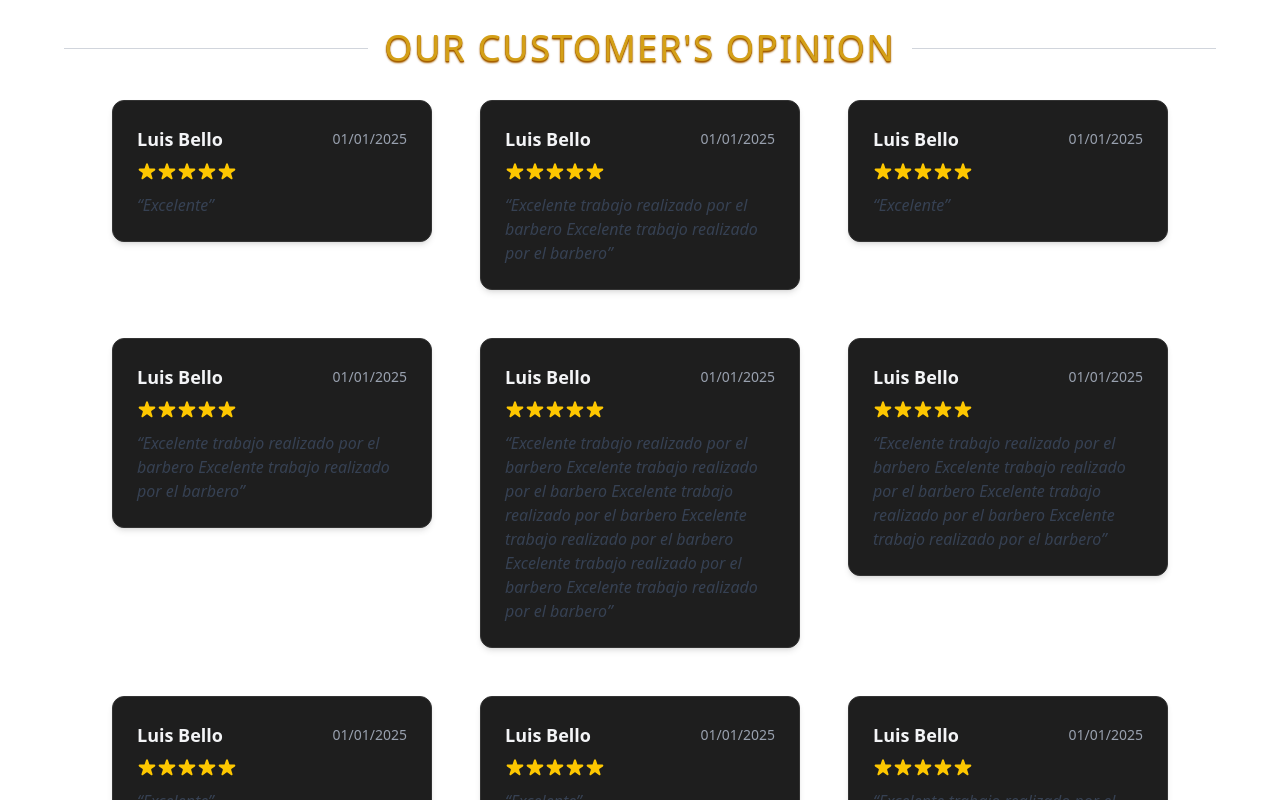
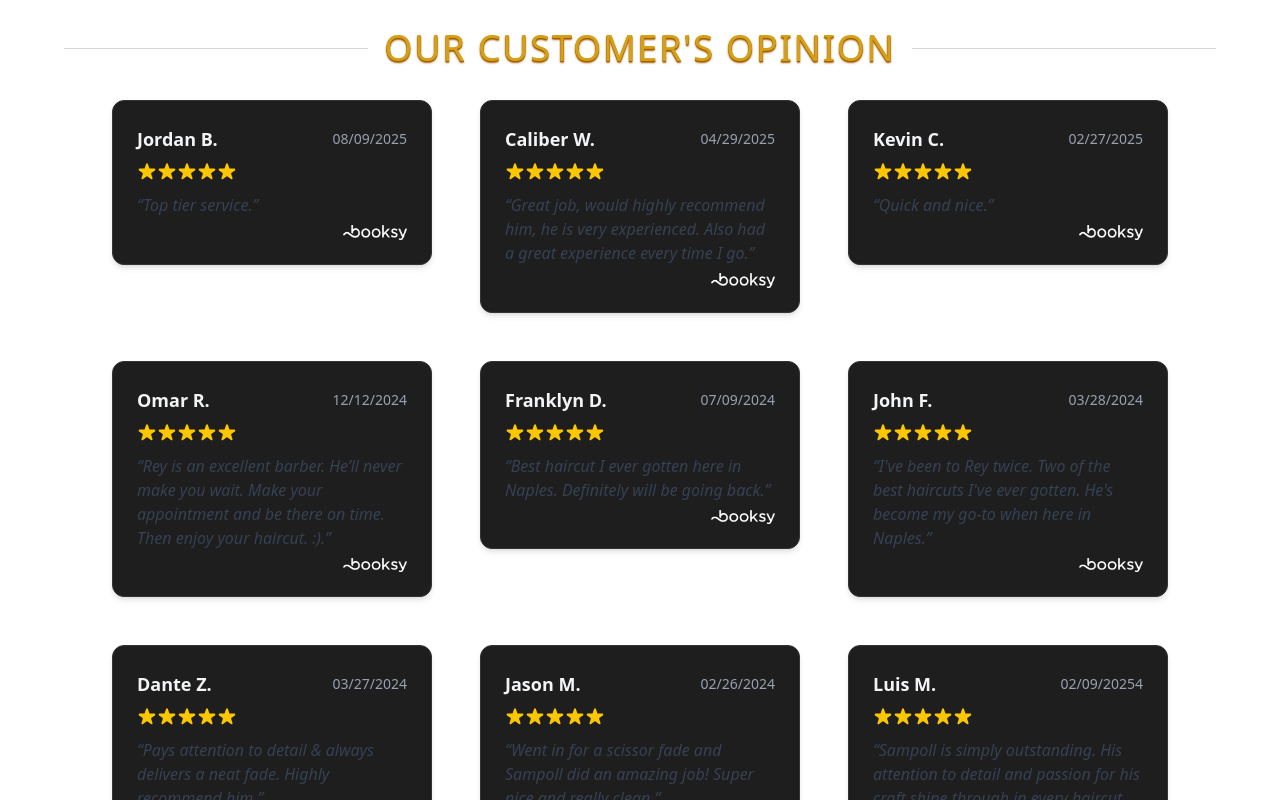
Before and after one commit to LuisBell0/rey-sampoll-barbershop, a Vue app: page / in a window 1280 px wide. Shown: the part 2480-3280 px from the top of the page. Built offline with nearby package versions, Linux system fonts and the light colour scheme.

Commit message:
Added booksy reviews and logo

```diff
--- a/src/components/ReviewCard.vue
+++ b/src/components/ReviewCard.vue
@@ -19,6 +19,9 @@
     </div>
 
     <p class="text-gray-700 dark:text-gray-300 italic">“{{ description }}”</p>
+    <div class="flex justify-end mt-2">
+      <img src="@/assets/Booksy-Logo.png" alt="Booksy Logo" class="w-16">
+    </div>
   </div>
 </template>
 
--- a/src/screens/ReviewsScreen.vue
+++ b/src/screens/ReviewsScreen.vue
@@ -4,15 +4,15 @@
     <div class="grid grid-rows-auto grid-cols-1
                   md:grid-cols-2 gap-3
                   xl:grid-cols-3 lg:gap-6 xl:gap-12 items-start">
-      <ReviewCard description="Excelente" date="01/01/2025" name="Luis Bello" :rate=5 />
-      <ReviewCard description="Excelente trabajo realizado por el barbero Excelente trabajo realizado por el barbero" date="01/01/2025" name="Luis Bello" :rate=5 />
-      <ReviewCard description="Excelente" date="01/01/2025" name="Luis Bello" :rate=5 />
-      <ReviewCard description="Excelente trabajo realizado por el barbero Excelente trabajo realizado por el barbero" date="01/01/2025" name="Luis Bello" :rate=5 />
-      <ReviewCard description="Excelente trabajo realizado por el barbero Excelente trabajo realizado por el barbero Excelente trabajo realizado por el barbero Excelente trabajo realizado por el barbero Excelente trabajo realizado por el barbero Excelente trabajo realizado por el barbero" date="01/01/2025" name="Luis Bello" :rate=5 />
-      <ReviewCard description="Excelente trabajo realizado por el barbero Excelente trabajo realizado por el barbero Excelente trabajo realizado por el barbero Excelente trabajo realizado por el barbero" date="01/01/2025" name="Luis Bello" :rate=5 />
-      <ReviewCard description="Excelente" date="01/01/2025" name="Luis Bello" :rate=5 />
-      <ReviewCard description="Excelente" date="01/01/2025" name="Luis Bello" :rate=5 />
-      <ReviewCard description="Excelente trabajo realizado por el barbero Excelente trabajo realizado por el barbero" date="01/01/2025" name="Luis Bello" :rate=5 />
+                  <ReviewCard description="Top tier service." date="08/09/2025" name="Jordan B." :rate=5 />
+                  <ReviewCard description="Great job, would highly recommend him, he is very experienced.  Also had a great experience every time I go." date="04/29/2025" name="Caliber W." :rate=5 />
+                  <ReviewCard description="Quick and nice." date="02/27/2025" name="Kevin C." :rate=5 />
+                  <ReviewCard description="Rey is an excellent barber. He’ll never make you wait. Make your appointment and be there on time. Then enjoy your haircut. :)." date="12/12/2024" name="Omar R." :rate=5 />
+                  <ReviewCard description="Best haircut I ever gotten here in Naples. Definitely will be going back." date="07/09/2024" name="Franklyn D." :rate=5 />
+                  <ReviewCard description="I've been to Rey twice. Two of the best haircuts I've ever gotten.  He's become my go-to when here in Naples." date="03/28/2024" name="John F." :rate=5 />
+                  <ReviewCard description="Pays attention to detail & always delivers a neat fade. Highly recommend him." date="03/27/2024" name="Dante Z." :rate=5 />
+                  <ReviewCard description="Went in for a scissor fade and Sampoll did an amazing job! Super nice and really clean." date="02/26/2024" name="Jason M." :rate=5 />
+                  <ReviewCard description="Sampoll is simply outstanding. His attention to detail and passion for his craft shine through in every haircut. He takes the time to understand exact." date="02/09/20254" name="Luis M." :rate=5 />
     </div>
   </div>
 </template>
```
Also changed, not shown: src/assets/Booksy-Logo.png (added).
